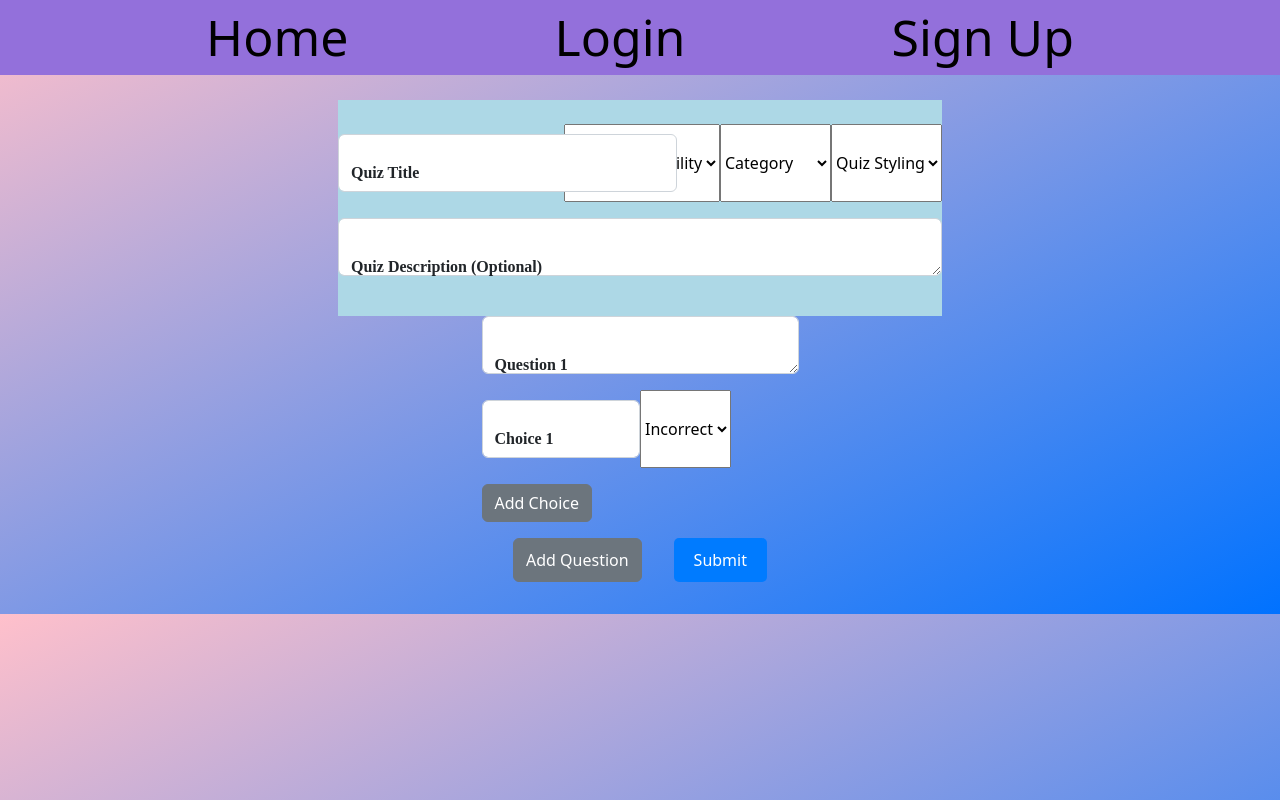
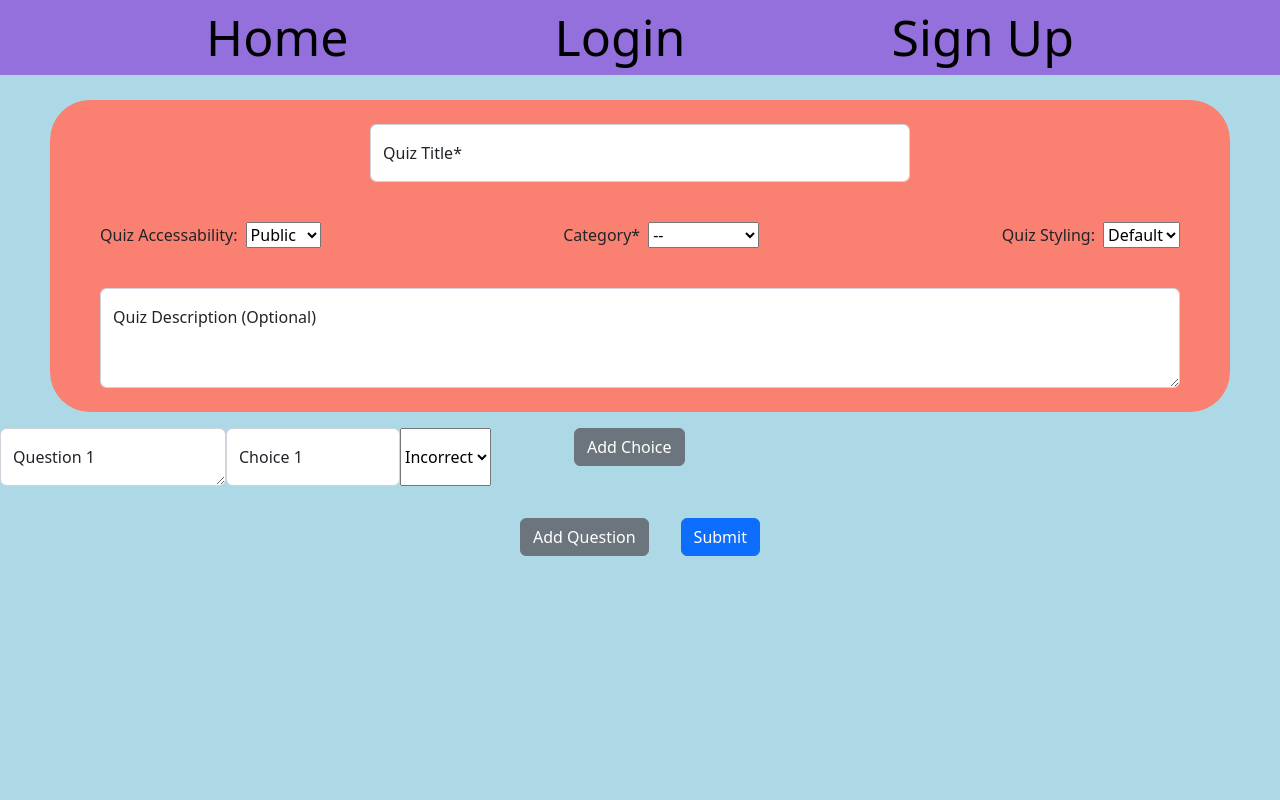
Before and after one commit to Awele1111/JADA-Quiz-App, a React (Create React App) app in the folder client/: page /createQuiz in a window 1280 px wide. Built offline with nearby package versions, Linux system fonts and the light colour scheme.

Commit message:
updating create quiz form styling

```diff
--- a/client/src/App.js
+++ b/client/src/App.js
@@ -2,6 +2,7 @@ import React from 'react';
 // import logo from "./logo.svg";
 import { Login } from "./pages/Login";
 import { Register } from "./pages/Register";
+import './App.css'
 
 
 import {
--- a/client/src/pages/CreateQuiz/CreateQuiz.js
+++ b/client/src/pages/CreateQuiz/CreateQuiz.js
@@ -2,7 +2,7 @@ import React, { useState } from 'react'
 import './createQuiz.css'
 
 const CreateQuiz = (props) => {
-	const [quizValues, setQuizValues] = useState({title: '', public: true, style: 'defualt', category: 'General', description: ''});
+	const [quizValues, setQuizValues] = useState({title: '', public: true, style: 'defualt', category: '', description: ''});
 	const [questionValues, setQuestionValues] = useState([{ question: "", choices: [{choice: '', correct: false}]}])
 
 	//if user wants to update quiz then pass the quiz through props and it will render
@@ -86,7 +86,7 @@ const CreateQuiz = (props) => {
 
 	let handleSubmit = (event) => {
 		event.preventDefault();
-		let allErrors = document.querySelectorAll('.errorMessage');
+		let allErrors = document.querySelectorAll('.myError');
 		for(let error of allErrors){
 			error.innerHTML = '';
 		}
@@ -94,6 +94,11 @@ const CreateQuiz = (props) => {
 		if(!quizValues.title){
 			valid = false;
 			document.getElementById('quizTitleError').innerHTML = "All Quizzes Requires a Title";
+		}
+		console.log(quizValues.category);
+		if(!quizValues.category){
+			valid = false;
+			document.getElementById('quizCategoryError').innerHTML = "You Must Select a Category";
 		}
 		let questionIndex = 0;
 		for(let questionObj of questionValues){
@@ -130,25 +135,32 @@ const CreateQuiz = (props) => {
 
 	return (
 		<form className='form row-cols-lg-auto g-3 align-items-center mx-auto' onSubmit={handleSubmit}>
-			<div style={{background: "lightblue"}}>
-				<div className='d-flex justify-content-between w-100 pt-4'>
-					<div className='form-floating quizInfo'>
+			<div className='quizInfoContainer pt-4'>
+				<div id='quizTitleContainer'>
+					<div className='form-floating quizTitle'>
 						<input id='quizTitle'
 						className="form-control"
 						type='text'
 						name='quizTitle'
 						placeholder='Title'
 						onChange={event => handleInfoChange(event)}
-						style={{width: "150%"}}/>
-						<label htmlFor="quizTitle">Quiz Title</label>
+						/>
+						<label htmlFor="quizTitle">Quiz Title*</label>
+						<p id="quizTitleError" className='errorMessage myError'></p>
 					</div>
+				</div>
+				<div className='d-flex justify-content-between w-100 pt-4 pb-4'>
+					<div>
+						<label className='me-2'>Quiz Accessability:</label>
 						<select name="quizSecurity" onChange={event => handleInfoChange(event)}>
-						<option value="public">Quiz Accessability</option>
 							<option value="public">Public</option>
 							<option value="private">Private</option>
 						</select>
+					</div>
+					<div>
+						<label className='me-2'>Category*</label>
 						<select name="quizCategory" onChange={event => handleInfoChange(event)}>
-						<option value="General">Category</option>
+							<option value="">--</option>
 							<option value="General">General</option>
 							<option value="School">School</option>
 							<option value="Sports">Sports</option>
@@ -157,12 +169,17 @@ const CreateQuiz = (props) => {
 							<option value="Music">Music</option>
 							<option value="Other">Other</option>
 						</select>
+					</div>
+					<div>
+						<label className='me-2'>Quiz Styling:</label>
 						<select name="quizStyling" onChange={event => handleInfoChange(event)}>
-						<option value="default">Quiz Styling</option>
 							<option value="default">Default</option>
 						</select>
 					</div>
-				<p id="quizTitleError" className='errorMessage' style={{color: 'red'}}></p>
+				</div>
+				<div className='ms-5 text-center'>
+					<p id="quizCategoryError" className='errorMessage myError'></p>
+				</div>
 				<div className='form-floating d-flex pb-4 mb-3'>
 					<textarea id="quizDescription"
 							type="text"
@@ -174,12 +191,12 @@ const CreateQuiz = (props) => {
 				</div>
 			</div>
 			{questionValues.map((questionElement, questionIndex) => (
-				<div className="questionInfo" key={questionIndex}>
-					<div className='form-floating d-flex'>
+				<div id="oneQuestionContainer" key={questionIndex}>
+					<div className='form-floating'>
 						<textarea id={`question${questionIndex}`}
 								type="text"
 								name="question"
-								className="form-control"
+								className="form-control questionInput"
 								placeholder='Question String'
 								value={questionElement.question || ""}
 								onChange={event => handleQuestionChange(questionIndex, event)} />
@@ -190,7 +207,7 @@ const CreateQuiz = (props) => {
 							: null
 						}
 					</div>
-					<p id={`question${questionIndex}error`} className='errorMessage' style={{color: 'red'}}></p>
+					<p id={`question${questionIndex}error`} className='errorMessage myError'></p>
 					{questionElement.choices.map((choiceElement, choiceIndex) => (
 						<div key={`${questionIndex}.${choiceIndex}`} className=''>
 							<div className="form-floating choiceInfo d-flex">
@@ -212,7 +229,7 @@ const CreateQuiz = (props) => {
 									: null
 								}
 							</div>
-							<p id={`choice${questionIndex}-${choiceIndex}error`} className='errorMessage' style={{color: 'red'}}></p>
+							<p id={`choice${questionIndex}-${choiceIndex}error`} className='errorMessage myError'></p>
 						</div>
 					))}
 					<div className="button-section">
@@ -225,7 +242,7 @@ const CreateQuiz = (props) => {
 				<button className="btn btn-primary m-3" type="submit">Submit</button>
 			</div>
 			<div className="button-section d-flex justify-content-center">
-				<p id="overallFormError" className='errorMessage' style={{color: 'red'}}></p>
+				<p id="overallFormError" className='errorMessage myError'></p>
 			</div>
 		</form>
 )};
--- a/client/src/pages/CreateQuiz/createQuiz.css
+++ b/client/src/pages/CreateQuiz/createQuiz.css
@@ -0,0 +1,31 @@
+.quizInfoContainer {
+    background: salmon;
+    margin: 0 50px;
+    padding: 0 50px;
+    border-radius: 40px;
+}
+
+#quizTitleContainer{
+    display: flex;
+    justify-content: center;
+}
+
+.quizTitle {
+    width: 50%;
+}
+
+#quizDescription {
+    height: 100px;
+}
+
+.myError {
+    color: red;
+}
+
+.questionInput {
+
+}
+
+#oneQuestionContainer {
+    display: flex;
+}
--- a/client/src/pages/Login.jsx
+++ b/client/src/pages/Login.jsx
@@ -1,5 +1,5 @@
 import React, { useState } from "react"
-import "../css/login.css"
+// import "../css/login.css"
 
 export const Login = (props ) => {
     const [email, setEmail] = useState('');
--- a/client/src/pages/Register.jsx
+++ b/client/src/pages/Register.jsx
@@ -1,5 +1,5 @@
 import React, {useState} from "react";
-import "../css/register.css"
+// import "../css/register.css"
 export const Register = (props) => {
     const [email, setEmail] = useState('');
     const [password, setPassword] = useState('');
```
Also changed, not shown: 1 other file (tests, documents, lock files or other folders). Lines whose indentation alone changed are shown as unchanged.
